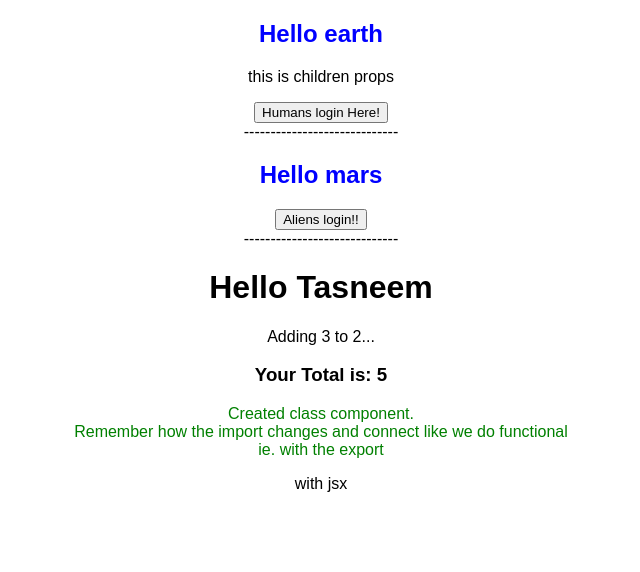
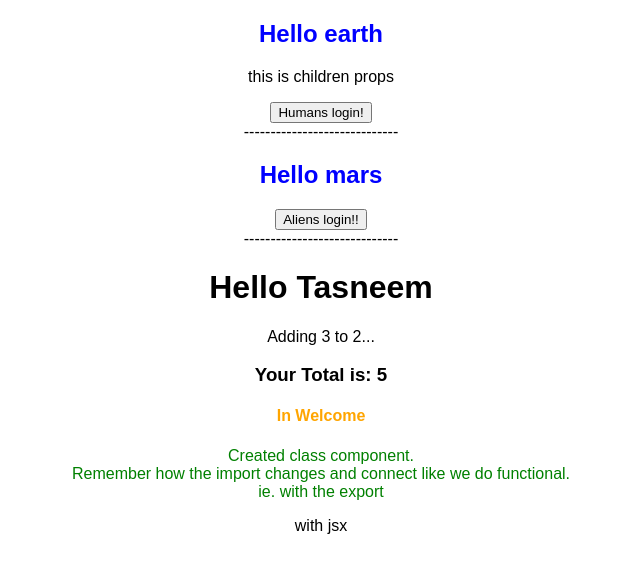
Before and after one commit to Tasneem-Wadee/LearnReact2, a React (Create React App) app: page / in a window 1280 px wide. Shown: the top 572 px of the page, without its empty margins (319-959 px from the left). Built offline with nearby package versions, Linux system fonts and the light colour scheme.

Commit message:
how am i supposed to push???

```diff
--- a/src/App.js
+++ b/src/App.js
@@ -21,7 +21,7 @@ export default function App() {
     <div className="App">
       <Greeting planet="earth">
         <p> this is children props </p>
-        <button> Humans login Here! </button>
+        <button> Humans login! </button>
       </Greeting>
       <div>
         <Greeting planet="mars">
@@ -33,7 +33,7 @@ export default function App() {
         Adding {y} to {x}...{" "}
       </p>
       <h3> Your Total is: {x + y}</h3>
-      <Welcome />
+      <Welcome text="In Welcome" />
       <Hello />
       {/* <WeirdHello/> */}
     </div>
--- a/src/components/Welcome.js
+++ b/src/components/Welcome.js
@@ -1,15 +1,20 @@
 import React, { Component } from "react";
+
 const pStyle = { color: "green" };
+const h4Style = { color: "orange" };
+
 class Welcome extends Component {
   render() {
     return (
-      <p style={pStyle}>
-        {" "}
-        Created class component. <br />
-        Remember how the import changes and connect like we do functional
-        <br />
-        ie. with the export{" "}
-      </p>
+      <div>
+        <h4 style={h4Style}> {this.props.text} </h4>
+        <p style={pStyle}>
+          Created class component. <br />
+          Remember how the import changes and connect like we do functional.{" "}
+          <br />
+          ie. with the export{" "}
+        </p>
+      </div>
     );
   }
 }
```
